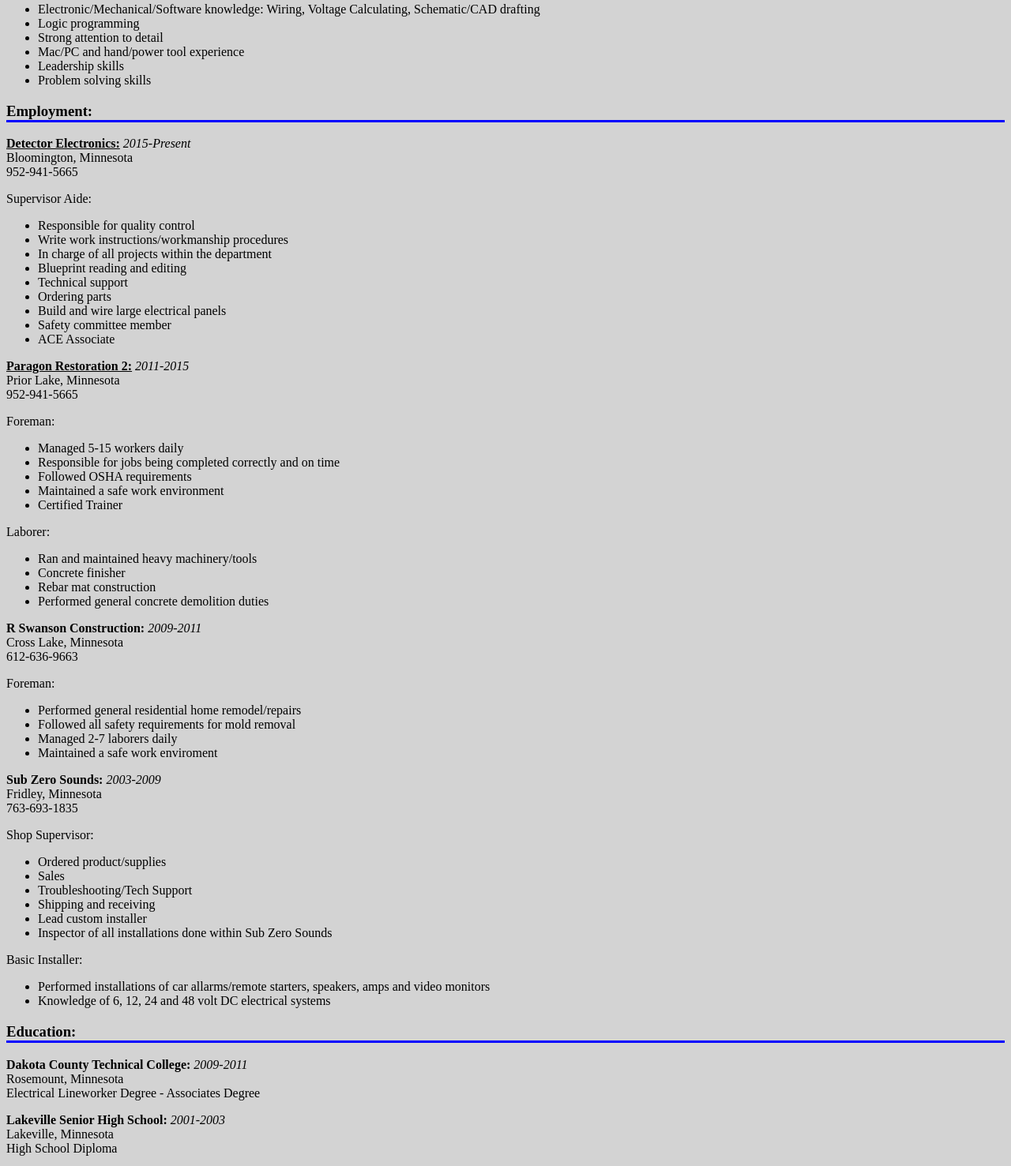
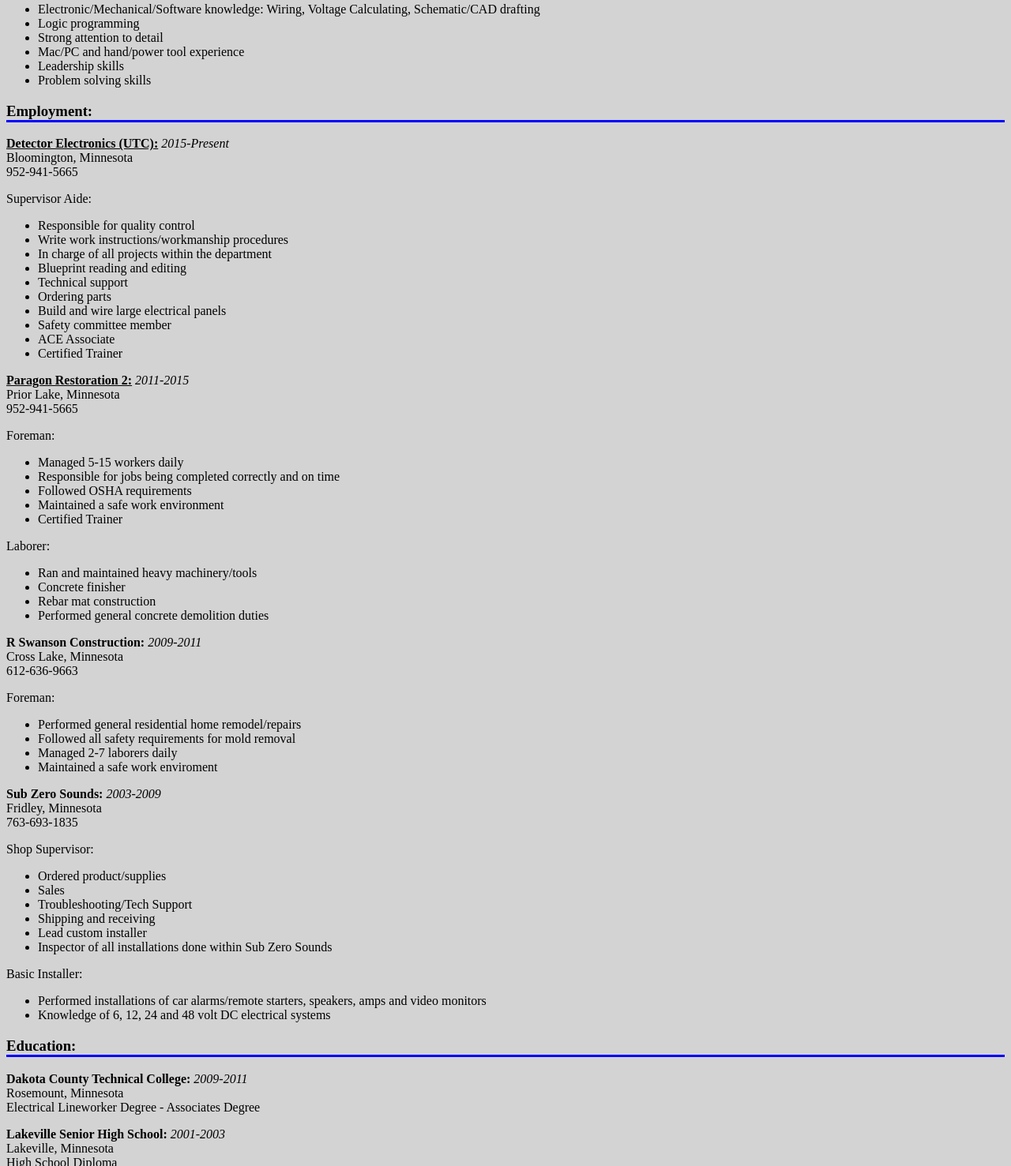
Before and after one commit to chris-stanton/PRIME-chris-stanton.github.io, a plain HTML site: page index.html in a window 1280 px wide. Shown: the part 322-1799 px from the top of the page at 79% size. Drawn offline with Linux system fonts and the light colour scheme.

Commit message:
Update index.html

```diff
--- a/index.html
+++ b/index.html
@@ -70,7 +70,7 @@
 
 <p>
 <a href="http://www.det-tronics.com/Pages/Home.aspx" title="www.Det-Tronics.com">
-<strong>Detector Electronics:</strong></a> <em>2015-Present</em><br
+<strong>Detector Electronics (UTC):</strong></a> <em>2015-Present</em><br
 />Bloomington, Minnesota<br
 />952-941-5665<br
 />
@@ -85,6 +85,7 @@
 	<li>Build and wire large electrical panels</li>
 	<li>Safety committee member</li>
 	<li>ACE Associate</li>
+	<li>Certified Trainer</li>
 </ul>
 </p>
 
@@ -141,7 +142,7 @@
 </ul>
 Basic Installer:
 <ul>
-	<li>Performed installations of car allarms/remote starters, speakers, amps
+	<li>Performed installations of car alarms/remote starters, speakers, amps
 	and video monitors</li>
 	<li>Knowledge of 6, 12, 24 and 48 volt DC electrical systems</li>
 </ul>
```
